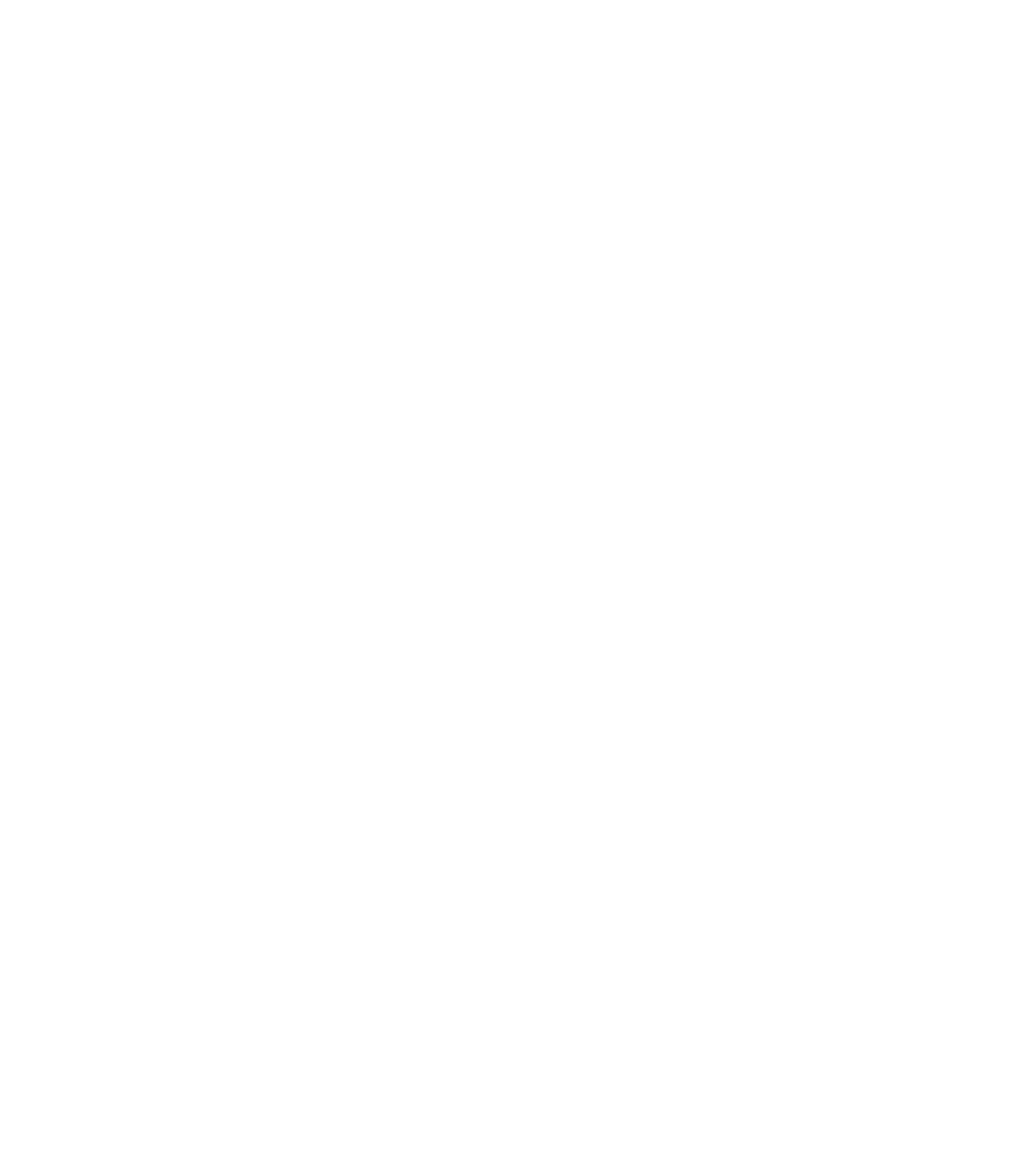
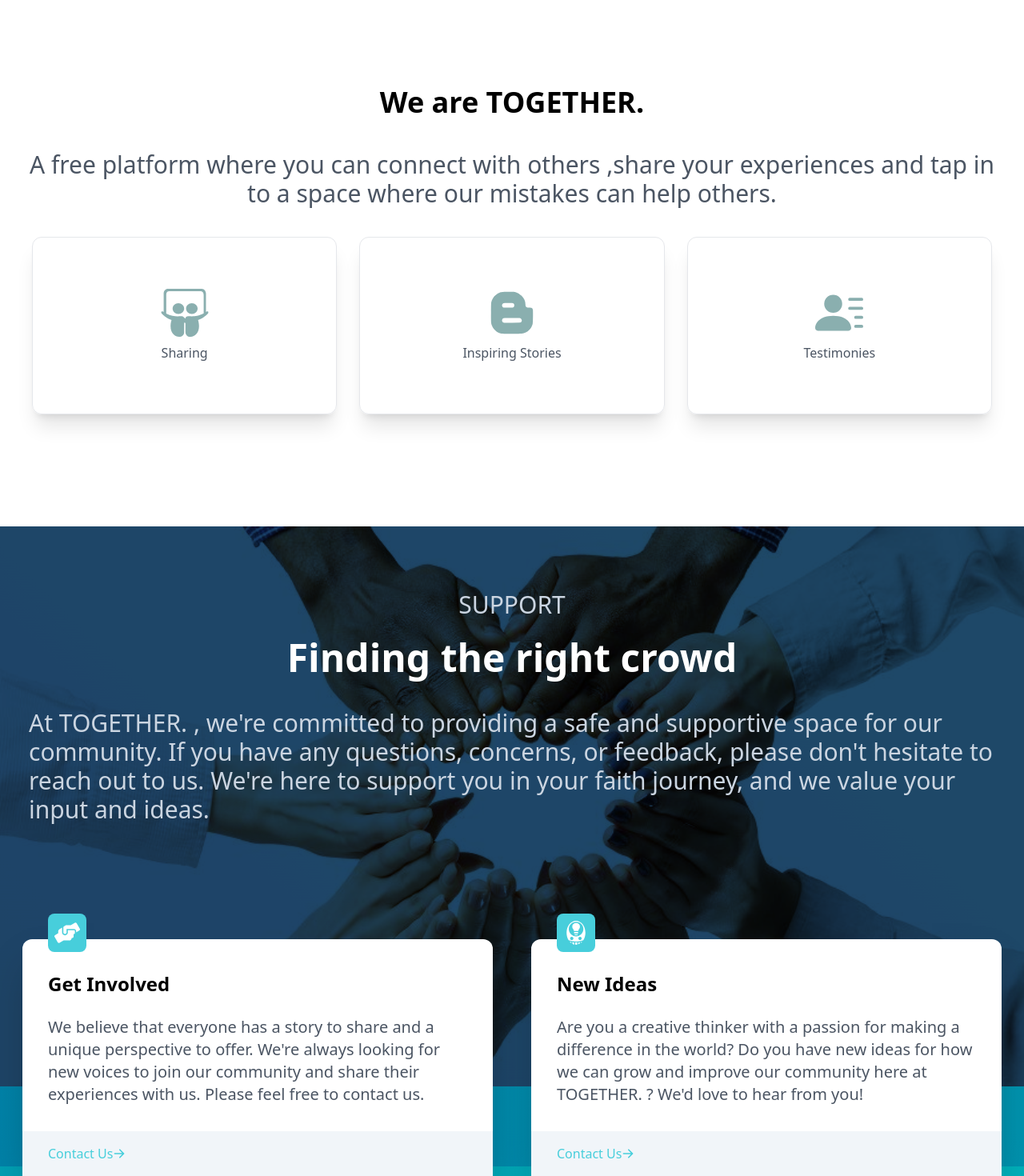
Before and after one commit to yeabtsega07/Together., a React (Create React App) app: page / in a window 1280 px wide. Shown: the part 836-2306 px from the top of the page at 80% size. Before the commit the page ends 800 px from the top, so only its background shows below. Built offline with nearby package versions, Linux system fonts and the light colour scheme.

Commit message:
Added about and support section

```diff
--- a/src/App.js
+++ b/src/App.js
@@ -1,12 +1,16 @@
 import React from "react";
 import Navbar from "./components/Navbar";
 import Hero from "./components/Hero";
+import About from "./components/About";
+import Support from "./components/Support";
 
 function App() {
   return (
     <div className="App">
       <Navbar/>
       <Hero/>
+      <About/>
+      <Support/>
 
     </div>
   );
--- /dev/null
+++ b/src/components/About.jsx
@@ -0,0 +1,46 @@
+import React from "react";
+import { FaSlideshare, FaBloggerB} from "react-icons/fa";
+import { BsPersonLinesFill } from "react-icons/bs";
+
+
+const About = () => {
+  return (
+    <div className="bg-[#ffffff] w-full py-32">
+      <div className="max-w-[1240px] mx-auto">
+        <div className=" text-center">
+          <h2 className=" text-4xl font-bold mb-4">
+          We are TOGETHER.
+          </h2>
+          <p className=" text-3xl py-6 text-gray-600">
+           A free platform where you can connect with others
+            ,share your experiences and tap in to a space where our mistakes can help others.
+          </p>
+        </div>
+        <div className="grid md:grid-cols-3 gap-1 px-2 text-center group">
+          <div className="border  rounded-xl shadow-xl m-3 py-16 group-hover:scale-[0.9] hover:!scale-[1.2]  duration-300 cursor-pointer ">
+            <p className="text-6xl font-bold text-[#34747593] flex justify-center">
+              <FaSlideshare />
+            </p>
+            <p className="text-gray-600 font-medium mt-2">Sharing</p>
+          </div>
+
+          <div className="border  rounded-xl shadow-xl m-3 py-16 group-hover:scale-[0.9] hover:!scale-[1.2] duration-300 cursor-pointer">
+            <p className="text-6xl font-bold text-[#34747593]   flex justify-center">
+              <FaBloggerB />
+            </p>
+            <p className="text-gray-600 font-medium mt-2">Inspiring Stories</p>
+          </div>
+
+          <div className="border  rounded-xl shadow-xl m-3 py-16 group-hover:scale-[0.9] hover:!scale-[1.2] duration-300 cursor-pointer">
+            <p className="text-6xl font-bold text-[#34747593]   flex justify-center">
+              <BsPersonLinesFill />
+            </p>
+            <p className="text-gray-600 font-medium mt-2">Testimonies</p>
+          </div>
+        </div>
+      </div>
+    </div>
+  );
+};
+
+export default About;
--- a/src/components/Navbar.jsx
+++ b/src/components/Navbar.jsx
@@ -1,5 +1,10 @@
 import React, { useState } from "react";
 import { AiOutlineClose, AiOutlineMenu } from "react-icons/ai";
+import { useScrollPosition } from "../hooks/useScrollPosition";
+
+function classNames(...classes) {
+  return classes.filter(Boolean).join(" ");
+};
 
 const Navbar = () => {
   const [nav, setNav] = useState(false);
@@ -7,16 +12,19 @@
 
   const handleClose = () => setNav(!nav);
 
+  const scrollPosition = useScrollPosition();
+  console.log(scrollPosition);
+
   return (
-    <div className="flex justify-between items-center h-24 max-w-[1240px] mx-auto text-white ">
+    <div className={classNames( scrollPosition > 0 ? "shadow bg-[#1d464e] w-screen md:px-40" : "max-w-[1240px] mx-auto","  ease-in-out duration-300 flex justify-between items-center h-24  text-white sticky top-0 z-50 mb-4 " )}>
       <h1 className="w-full text-3xl font-bold text-[#fff] pl-3 ">TOGETHER.</h1>
       <ul className="hidden md:flex pr-3">
-        <li className="p-5">Blog</li>
-        <li className="p-5">Profile</li>
-        <button className="border-none bg-transparent text-[#255f6bec] mr-4 p-5 font-medium">
+        <li className="p-5  duration-100  hover:!scale-[1.2] hover:font-bold cursor-pointer">Blog</li>
+        <li className="p-5 duration-100  hover:!scale-[1.2] hover:font-bold cursor-pointer">Profile</li>
+        <button className={classNames( scrollPosition > 0 ? "text-white": "text-[#255f6bec]","border-none bg-transparent  mr-4 p-5 font-medium duration-100  hover:!scale-[1.2] hover:font-bold")} >
           SignIn
         </button>
-        <button className="px-8 py-3 mt-2 mb-3 bg-[#255f6bec] p-5 rounded-lg font-medium ">
+        <button className="px-8 py-3 mt-2 mb-3 bg-[#255f6bec] p-5 rounded-lg font-medium hover:bg-[#a4aeb2] hover:text-slate-900 hover:!scale-[1.1] duration-75">
           SignUp
         </button>
       </ul>
@@ -27,26 +35,26 @@
       <div
         className={
           !nav
-            ? "fixed left-0 top-0 w-[50%] h-full bg-[#145062] ease-in-out duration-500 block md:hidden"
+            ? "fixed left-0 top-0 w-[50%] h-full  bg-[#1d464e] ease-in-out duration-500 block md:hidden"
             : "fixed left-[-100%] block md:hidden"
         }
       >
-        <h1 className="w-full text-3xl font-bold text-[#fff] pl-3 mt-4 ">TOGETHER.</h1>
+        <h1 className="w-full text-3xl font-bold text-[#fff] pl-3 mt-7 ">TOGETHER.</h1>
         <ul className=" uppercase pt-24">
-          <li className="p-5 " onClick={handleClose}>
+          <li className="p-5 cursor-pointer hover:font-bold " onClick={handleClose}>
             Blog
           </li>
-          <li className="p-5 " onClick={handleClose}>
+          <li className="p-5 cursor-pointer hover:font-bold  " onClick={handleClose}>
             Profile
           </li>
 
           <li className="p-5  ">
-            <button className="  bg-[#a4bfc7] p-2 w-20 rounded-md text-[#152629ec] uppercase">
+            <button className="  bg-[#a4bfc7] p-2 w-20 rounded-md text-[#152629ec] uppercase cursor-pointer hover:!scale-[1.1] ">
               SignIn
             </button>
           </li>
           <li className="p-5   ">
-            <button className="uppercase">
+            <button className="uppercase cursor-pointer hover:!scale-[1.1]  ">
               SignUp
             </button>
           </li>
--- /dev/null
+++ b/src/components/Support.jsx
@@ -0,0 +1,63 @@
+import React from "react";
+import { FaHandsHelping } from "react-icons/fa";
+import { GiIdea } from "react-icons/gi";
+import { HiArrowRight } from "react-icons/hi"
+import supportImg from "../assets/support.jpg";
+
+const Support = () => {
+  return (
+    <div className="w-full h-screen  ">
+      <div className="w-full h-[700px] bg-gray-900/90 absolute">
+        <img className="w-full h-full object-cover mix-blend-overlay" src={supportImg} alt="/" />
+      </div>
+      <div className="max-w-[1240px] mx-auto text-white relative" >
+        <div className="px-4 py-12">
+          <h2 className=" text-3xl pt-8 text-slate-300 uppercase text-center" >Support</h2>
+          <h3 className="text-5xl font-bold py-6 text-center" >Finding the right crowd</h3>
+          <p className="py-4 text-3xl text-slate-300">
+            At TOGETHER. , we're committed to providing a safe and supportive
+            space for our community. If you have any questions, concerns, or
+            feedback, please don't hesitate to reach out to us. We're here to
+            support you in your faith journey, and we value your input and
+            ideas.
+          </p>
+        </div>
+
+        <div className="grid grid-cols-1 mx-2 md:grid-cols-2 relative gap-x-12 gap-y-24 sm:pt-20 text-black">
+          <div className="bg-white rounded-xl shadow-2xl">
+            <div className="p-8">
+              <FaHandsHelping className=" w-12 h-12 p-2 bg-[#47cedb] text-white rounded-lg  mt-[-4rem]" />
+              <h3  className="font-bold text-2xl my-6">Get Involved</h3>
+              <p className="text-gray-600 text-xl">
+                We believe that everyone has a story to share and a unique
+                perspective to offer. We're always looking for new voices to
+                join our community and share their experiences with us. Please
+                feel free to contact us.
+              </p>
+            </div>
+            <div className="bg-slate-100 pl-8 py-4">
+                <p className="flex items-center text-[#47cedb]">Contact Us <HiArrowRight/></p>
+            </div>
+        </div>
+        <div className="bg-white rounded-xl shadow-2xl">
+            <div className="p-8">
+              <GiIdea className=" w-12 h-12 p-2 bg-[#47cedb] text-white rounded-lg  mt-[-4rem]"/>
+              <h3 className="font-bold text-2xl my-6">New Ideas</h3>
+              <p className="text-gray-600 text-xl">
+                Are you a creative thinker with a passion for making a
+                difference in the world? Do you have new ideas for how we can
+                grow and improve our community here at TOGETHER. ? We'd love to
+                hear from you!
+              </p>
+            </div>
+            <div className="bg-slate-100 pl-8 py-4">
+                <p className="flex items-center text-[#47cedb]">Contact Us <HiArrowRight/></p>
+            </div>
+          </div>
+        </div>
+      </div>
+    </div>
+  );
+};
+
+export default Support;
--- /dev/null
+++ b/src/hooks/useScrollPosition.js
@@ -0,0 +1,22 @@
+import { useEffect, useState } from "react";
+
+export const useScrollPosition = () => {
+    const [scrollPosition, setScrollPosition] = useState(0);
+
+    useEffect(() => {
+        const updatePosition = () => {
+            setScrollPosition(window.pageYOffset);
+
+        };
+
+        window.addEventListener('scroll', updatePosition);
+        updatePosition();
+
+        return () => window.removeEventListener('scroll', updatePosition);
+
+    }, []);
+
+    return scrollPosition;
+
+
+}
--- a/src/index.css
+++ b/src/index.css
@@ -4,4 +4,5 @@
 
 body {
     background: linear-gradient(45deg, #0081A7, #00AFB9);
+    overflow-x: hidden;
   }
```
Also changed, not shown: src/assets/support.jpg (added).
